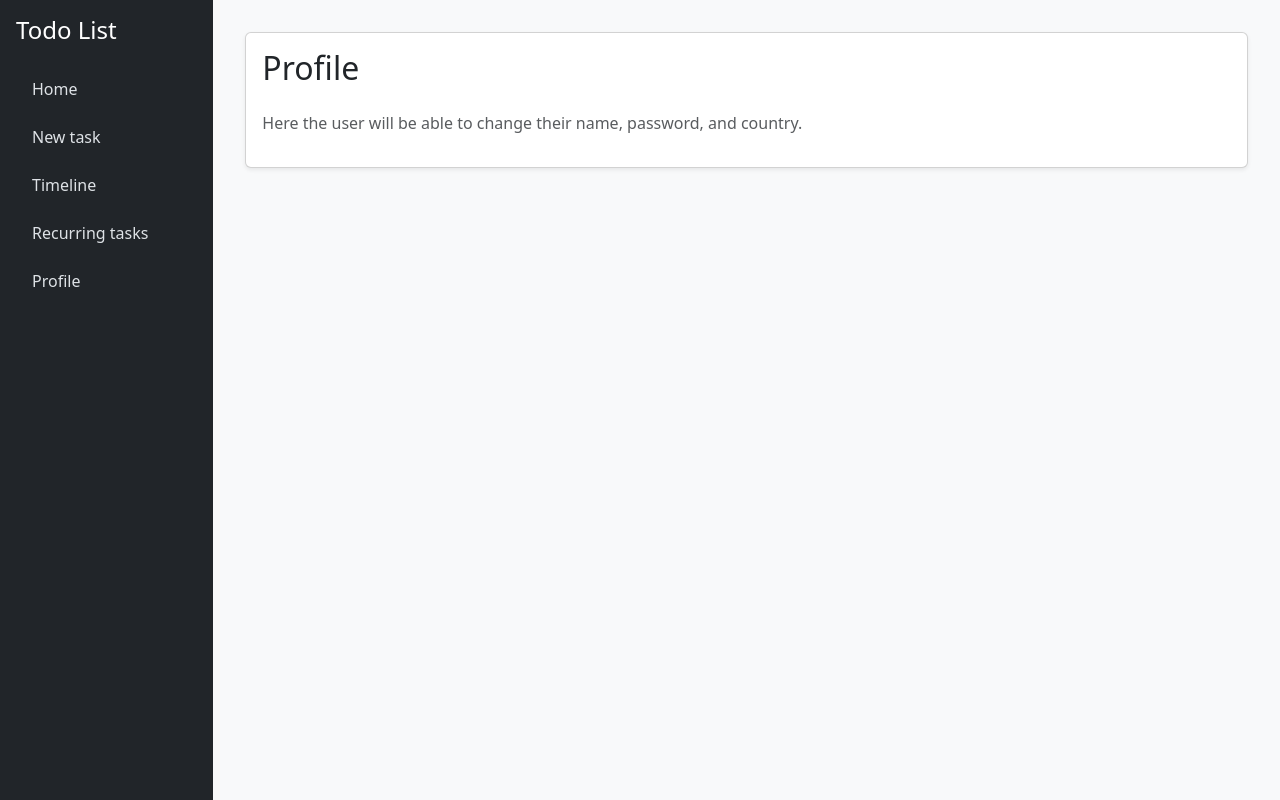
After one commit to thiagoono/projeto-final-cs50, a Flask app: page /profile in a window 1280 px wide. The commit adds this page. Run offline with Flask 3, Linux system fonts and the light colour scheme; a user stored in the database is signed in; some libraries are stand-ins or nearby versions.

Commit message:
Create a base for the visual and backend routes to the entire project

```diff
--- a/app.py
+++ b/app.py
@@ -120,7 +120,39 @@ def logout():
 @app.route("/")
 def index():
     """Show the home page"""
-    if session["user_id"] not in session:
+    if "user_id" not in session:
         return redirect("/login")
 
     return render_template("index.html")
+
+@app.route("/new-task")
+def new_task():
+    """Show the new task page"""
+    if "user_id" not in session:
+        return redirect("/login")
+
+    return render_template("new_task.html")
+
+@app.route("/timeline")
+def timeline():
+    """Show the timeline page"""
+    if "user_id" not in session:
+        return redirect("/login")
+
+    return render_template("timeline.html")
+
+@app.route("/recurring-tasks")
+def recurring_tasks():
+    """Show the recurring tasks page"""
+    if "user_id" not in session:
+        return redirect("/login")
+
+    return render_template("recurring_tasks.html")
+
+@app.route("/profile")
+def profile():
+    """Show the profile page"""
+    if "user_id" not in session:
+        return redirect("/login")
+
+    return render_template("profile.html")
--- a/templates/layout.html
+++ b/templates/layout.html
@@ -1,5 +1,5 @@
 <!doctype html>
-<html lang="pt-BR">
+<html lang="en">
     <head>
         <meta charset="utf-8">
         <meta name="viewport" content="width=device-width, initial-scale=1">
@@ -34,19 +34,19 @@
                     <h4 class="mb-4">Todo List</h4>
                     <ul class="nav nav-pills flex-column">
                         <li class="nav-item mb-2">
-                            <a class="nav-link" href="{{ url_for('index') }}">Início</a>
+                            <a class="nav-link" href="{{ url_for('index') }}">Home</a>
                         </li>
                         <li class="nav-item mb-2">
-                            <a class="nav-link" href="{{ url_for('new_task') }}">Nova tarefa</a>
+                            <a class="nav-link" href="{{ url_for('new_task') }}">New task</a>
                         </li>
                         <li class="nav-item mb-2">
-                            <a class="nav-link" href="{{ url_for('timeline') }}">Linha do tempo</a>
+                            <a class="nav-link" href="{{ url_for('timeline') }}">Timeline</a>
                         </li>
                         <li class="nav-item mb-2">
-                            <a class="nav-link" href="{{ url_for('recurring_tasks') }}">Tarefas recorrentes</a>
+                            <a class="nav-link" href="{{ url_for('recurring_tasks') }}">Recurring tasks</a>
                         </li>
                         <li class="nav-item mb-2">
-                            <a class="nav-link" href="{{ url_for('profile') }}">Perfil</a>
+                            <a class="nav-link" href="{{ url_for('profile') }}">Profile</a>
                         </li>
                     </ul>
                 </nav>
--- /dev/null
+++ b/templates/profile.html
@@ -0,0 +1,12 @@
+{% extends "layout.html" %}
+
+{% block title %}Profile{% endblock %}
+
+{% block content %}
+<div class="card shadow-sm">
+    <div class="card-body">
+        <h2 class="mb-4">Profile</h2>
+        <p class="text-muted">Here the user will be able to change their name, password, and country.</p>
+    </div>
+</div>
+{% endblock %}
```
Also changed, not shown: static/login.css (+16 -3 lines), templates/index.html (+9 -9 lines), templates/new_task.html (added, +12 -0 lines), templates/recurring_tasks.html (added, +12 -0 lines), templates/timeline.html (added, +12 -0 lines), 2 other files.
